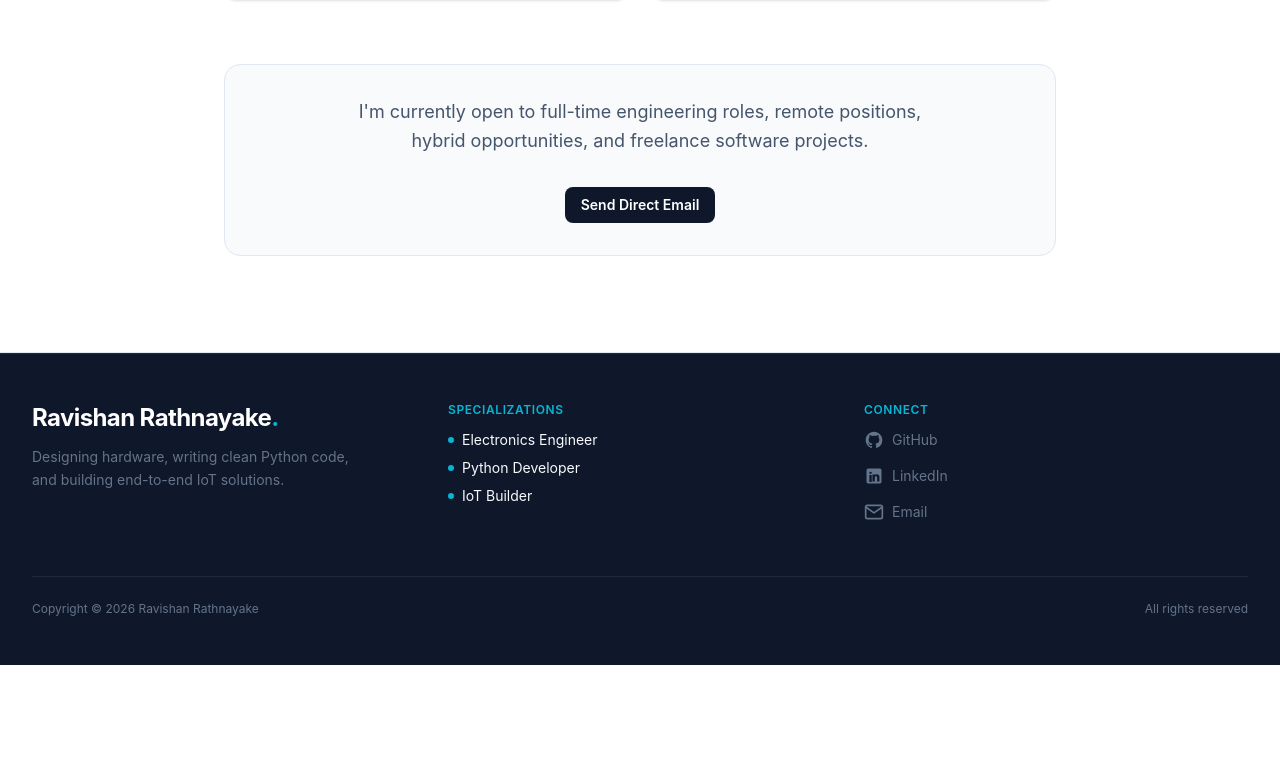
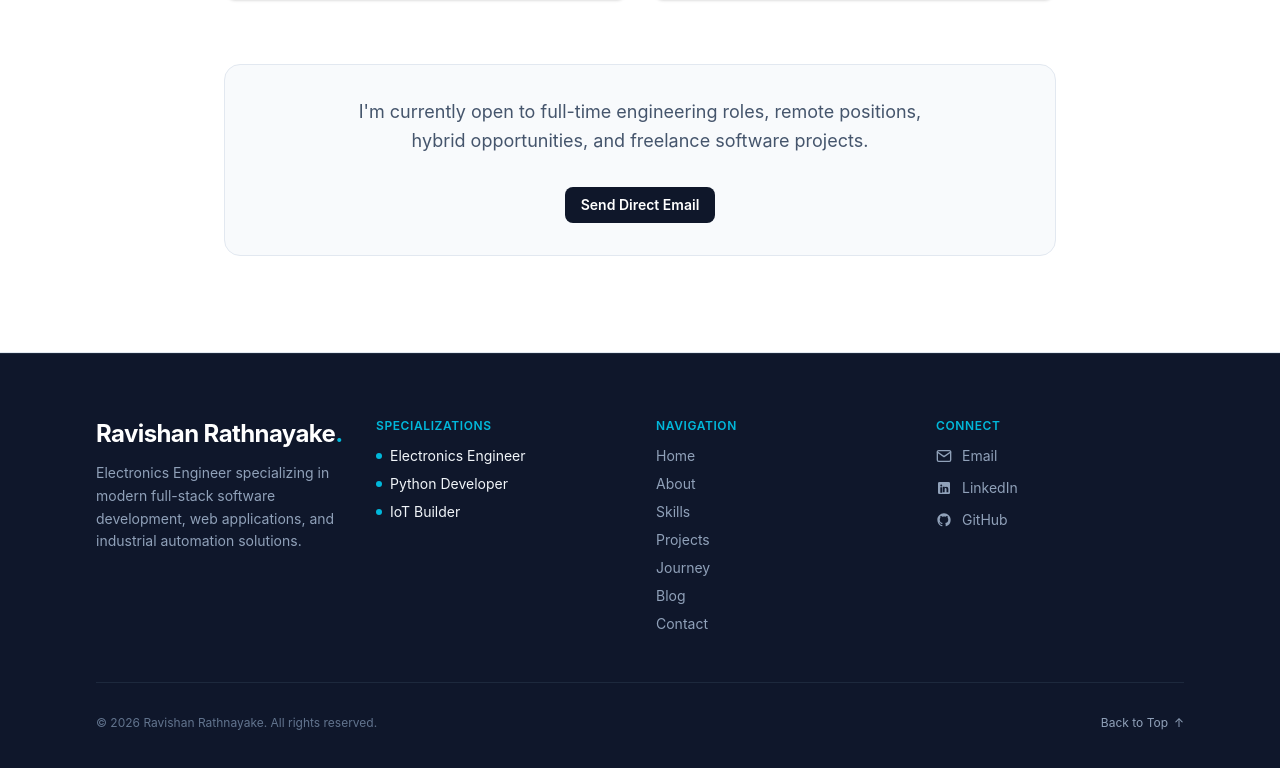
Before and after one commit to ravishan-r/ravishan-portfolio, a React (Vite) app: page / in a window 1280 px wide. Shown: the part 5591-6359 px from the top of the page. Before the commit the page ends 6256 px from the top, so only its background shows below. Built offline with nearby package versions, Linux system fonts and the light colour scheme.

Commit message:
feat: implement responsive footer with dynamic copyright and navigation reuse

```diff
--- a/src/components/layout/Footer.jsx
+++ b/src/components/layout/Footer.jsx
@@ -1,108 +1,122 @@
-import React from 'react';
+import { navigationLinks } from "../../data/navigation";
+import { CONTACTS } from "../../data/contact";
 
-const Footer = () => {
-  const roles = [
-    'Electronics Engineer',
-    'Python Developer',
-    'IoT Builder',
+// Hoisted static data array outside component scope to prevent re-allocation on re-renders
+const ROLES = [
+  "Electronics Engineer",
+  "Python Developer",
+  "IoT Builder",
 ];
 
-  const socialLinks = [
-    {
-      name: 'GitHub',
-      href: 'https://github.com',
-      icon: (
-        <svg className="w-5 h-5" fill="currentColor" viewBox="0 0 24 24">
-          <path fillRule="evenodd" clipRule="evenodd" d="M12 2C6.477 2 2 6.484 2 12.017c0 4.425 2.865 8.18 6.839 9.504.5.092.682-.217.682-.483 0-.237-.008-.868-.013-1.703-2.782.605-3.369-1.343-3.369-1.343-.454-1.158-1.11-1.466-1.11-1.466-.908-.62.069-.608.069-.608 1.003.07 1.53 1.032 1.53 1.032.892 1.53 2.341 1.088 2.91.832.092-.647.35-1.088.636-1.338-2.22-.253-4.555-1.113-4.555-4.951 0-1.093.39-1.988 1.029-2.688-.103-.253-.446-1.272.098-2.65 0 0 .84-.27 2.75 1.026A9.564 9.564 0 0112 6.844c.85.004 1.705.115 2.504.337 1.909-1.296 2.747-1.027 2.747-1.027.546 1.379.202 2.398.1 2.651.64.7 1.028 1.595 1.028 2.688 0 3.848-2.339 4.695-4.566 4.943.359.309.678.92.678 1.855 0 1.338-.012 2.419-.012 2.747 0 .268.18.58.688.482A10.019 10.019 0 0022 12.017C22 6.484 17.522 2 12 2z" />
-        </svg>
-      ),
-    },
-    {
-      name: 'LinkedIn',
-      href: 'https://linkedin.com',
-      icon: (
-        <svg className="w-5 h-5" fill="currentColor" viewBox="0 0 24 24">
-          <path d="M19 3a2 2 0 0 1 2 2v14a2 2 0 0 1-2 2H5a2 2 0 0 1-2-2V5a2 2 0 0 1 2-2h14m-.5 15.5v-5.3a3.26 3.26 0 0 0-3.26-3.26c-.85 0-1.84.52-2.28 1.3v-1.11h-2.79v8.37h2.79v-4.93c0-.77.62-1.4 1.39-1.4a1.4 1.4 0 0 1 1.4 1.4v4.93h2.75M6.46 10.9v8.37H9.25V10.9H6.46M7.86 6.77a1.45 1.45 0 1 0 0 2.9 1.45 1.45 0 0 0 0-2.9z" />
-        </svg>
-      ),
-    },
-    {
-      name: 'Email',
-      href: 'mailto:contact@example.com',
-      icon: (
-        <svg className="w-5 h-5" fill="none" stroke="currentColor" strokeWidth="2" viewBox="0 0 24 24" strokeLinecap="round" strokeLinejoin="round">
-          <path d="M4 4h16c1.1 0 2 .9 2 2v12c0 1.1-.9 2-2 2H4c-1.1 0-2-.9-2-2V6c0-1.1.9-2 2-2z" />
-          <polyline points="22,6 12,13 2,6" />
-        </svg>
-      ),
-    },
-  ];
+export default function Footer() {
+  const currentYear = new Date().getFullYear();
+  const socialLinks = CONTACTS.filter((item) => item.href);
 
   return (
-    <footer className="bg-[#0F172A] text-[#F8FAFC] border-t border-[#1E293B]">
-      <div className="max-w-7xl mx-auto px-4 sm:px-6 lg:px-8 py-12">
+    <footer className="bg-slate-900 text-slate-400 border-t border-slate-800">
+      <div className="max-w-6xl mx-auto px-4 sm:px-6 lg:px-8 py-12 lg:py-16">
 
-        {/* Main Grid: Centered on mobile, Left-aligned on Desktop */}
-        <div className="grid grid-cols-1 md:grid-cols-3 gap-8 items-start text-center md:text-left">
+        {/* Main Grid: Responsive 4-Column Layout */}
+        <div className="grid grid-cols-1 sm:grid-cols-2 md:grid-cols-4 gap-8 items-start text-center md:text-left">
 
-          {/* Identity Section */}
+          {/* Identity & Brand Section */}
           <div className="flex flex-col items-center md:items-start space-y-3">
             <h2 className="text-2xl font-bold tracking-tight text-white">
-              Ravishan Rathnayake<span className="text-[#06B6D4]">.</span>
+              Ravishan Rathnayake<span className="text-cyan-500">.</span>
             </h2>
-            <p className="text-[#64748B] text-sm leading-relaxed max-w-xs mx-auto md:mx-0">
-              Designing hardware, writing clean Python code, and building end-to-end IoT solutions.
+            <p className="text-slate-400 text-sm leading-relaxed max-w-sm mx-auto md:mx-0">
+              Electronics Engineer specializing in modern full-stack software development, web applications, and industrial automation solutions.
             </p>
           </div>
 
           {/* Specializations / Roles */}
           <div className="flex flex-col items-center md:items-start space-y-3">
-            <h3 className="text-xs font-semibold uppercase tracking-wider text-[#06B6D4]">
+            <h3 className="text-xs font-semibold uppercase tracking-wider text-cyan-500">
               Specializations
             </h3>
-            <ul className="flex flex-col items-center md:items-start space-y-2 text-sm text-[#F8FAFC]">
-              {roles.map((role) => (
-                <li key={role} className="flex items-center space-x-2">
-                  <span className="h-1.5 w-1.5 rounded-full bg-[#06B6D4]"></span>
+            <ul className="flex flex-col items-center md:items-start space-y-2 text-sm text-slate-100">
+              {ROLES.map((role) => (
+                <li key={role} className="flex items-center gap-2">
+                  <span className="h-1.5 w-1.5 rounded-full bg-cyan-500" />
                   <span>{role}</span>
                 </li>
               ))}
             </ul>
           </div>
 
-          {/* Social Links */}
+          {/* Section Navigation (Reusing NAV_LINKS) */}
           <div className="flex flex-col items-center md:items-start space-y-3">
-            <h3 className="text-xs font-semibold uppercase tracking-wider text-[#06B6D4]">
-              Connect
+            <h3 className="text-xs font-semibold uppercase tracking-wider text-cyan-500">
+              Navigation
             </h3>
-            <ul className="flex flex-col items-center md:items-start space-y-2.5">
-              {socialLinks.map((link) => (
+            <nav aria-label="Footer navigation">
+              <ul className="flex flex-col items-center md:items-start space-y-2 text-sm">
+                {navigationLinks.map((link) => (
                   <li key={link.name}>
                     <a
                       href={link.href}
-                    target="_blank"
-                    rel="noopener noreferrer"
-                    className="inline-flex items-center space-x-2 text-sm text-[#64748B] hover:text-[#06B6D4] transition-colors duration-200"
+                      className="text-slate-400 hover:text-cyan-400 transition-colors duration-200 focus:outline-none focus-visible:ring-2 focus-visible:ring-cyan-500 focus-visible:ring-offset-2 focus-visible:ring-offset-slate-900 rounded-md"
                     >
-                    {link.icon}
-                    <span>{link.name}</span>
+                      {link.name}
                     </a>
                   </li>
                 ))}
               </ul>
+            </nav>
+          </div>
+
+          {/* Connect / Social Links */}
+          <div className="flex flex-col items-center md:items-start space-y-3">
+            <h3 className="text-xs font-semibold uppercase tracking-wider text-cyan-500">
+              Connect
+            </h3>
+            <nav aria-label="Social links">
+              <ul className="space-y-2">
+                {socialLinks.map((social) => (
+                  <li key={social.id}>
+                    <a
+                      href={social.href}
+                      target={social.isExternal ? "_blank" : undefined}
+                      rel={social.isExternal ? "noopener noreferrer" : undefined}
+                      className="inline-flex items-center gap-2.5 text-sm text-slate-400 hover:text-cyan-400 transition-colors duration-200 focus:outline-none focus-visible:ring-2 focus-visible:ring-cyan-500 focus-visible:ring-offset-2 focus-visible:ring-offset-slate-900 rounded-md"
+                    >
+                      {social.icon && (
+                        <span className="w-4 h-4 text-slate-400 [&>svg]:w-4 [&>svg]:h-4">
+                          {social.icon}
+                        </span>
+                      )}
+                      <span>{social.title}</span>
+                    </a>
+                  </li>
+                ))}
+              </ul>
+            </nav>
           </div>
 
         </div>
 
-        {/* Bottom Bar / Copyright */}
-        <div className="mt-12 pt-6 border-t border-[#1E293B] flex flex-col sm:flex-row justify-between items-center text-center sm:text-left text-xs text-[#64748B] space-y-2 sm:space-y-0">
-          <p>Copyright © 2026 Ravishan Rathnayake</p>
-          <p>All rights reserved</p>
+        {/* Bottom Bar: Copyright & Back to Top */}
+        <div className="mt-12 pt-8 border-t border-slate-800 flex flex-col sm:flex-row items-center justify-between gap-4 text-xs text-slate-500">
+          <p>
+            &copy; {currentYear} Ravishan Rathnayake. All rights reserved.
+          </p>
+
+          <a
+            href="#hero"
+            className="group inline-flex items-center gap-1.5 text-slate-400 hover:text-cyan-400 transition-colors duration-200 focus:outline-none focus-visible:ring-2 focus-visible:ring-cyan-500 focus-visible:ring-offset-2 focus-visible:ring-offset-slate-900 rounded-md"
+            aria-label="Back to top of page"
+          >
+            <span>Back to Top</span>
+            <span
+              aria-hidden="true"
+              className="transition-transform duration-200 group-hover:-translate-y-0.5"
+            >
+              &uarr;
+            </span>
+          </a>
         </div>
 
       </div>
     </footer>
   );
-};
-
-export default Footer;
+}
--- a/src/components/ui/ContactCard.jsx
+++ b/src/components/ui/ContactCard.jsx
@@ -1,8 +1,9 @@
 export default function ContactCard({ contact }) {
-  const { title, value, href, isExternal, description } = contact;
+  const { title, value, href, isExternal, description, icon } = contact;
 
   const cardContent = (
     <>
+      <div className="flex items-start justify-between gap-4">
         <div className="space-y-1">
           <span className="text-xs font-semibold uppercase tracking-wider text-cyan-600">
             {title}
@@ -11,6 +12,15 @@ export default function ContactCard({ contact }) {
             {value}
           </h3>
         </div>
+
+        {/* Icon Badge Container */}
+        {icon && (
+          <div className="p-2.5 rounded-lg bg-slate-100 text-slate-600 group-hover:bg-cyan-50 group-hover:text-cyan-600 transition-colors duration-200 flex-shrink-0">
+            {icon}
+          </div>
+        )}
+      </div>
+
       {description && (
         <p className="text-sm text-slate-600 leading-relaxed pt-2 border-t border-slate-100">
           {description}
@@ -19,11 +29,9 @@ export default function ContactCard({ contact }) {
     </>
   );
 
-  // Replaced plain focus with focus-visible and removed unnecessary justify-between
   const cardStyles =
     "group p-6 rounded-xl bg-white border border-slate-200 shadow-sm hover:border-slate-300 hover:shadow-md transition-all duration-200 flex flex-col space-y-4 focus:outline-none focus-visible:ring-2 focus-visible:ring-cyan-500 focus-visible:ring-offset-2";
 
-  // If a link exists, render as an interactive <a> element using explicit isExternal flag
   if (href) {
     return (
       <a
@@ -37,6 +45,5 @@ export default function ContactCard({ contact }) {
     );
   }
 
-  // Static fallback card
   return <div className={cardStyles}>{cardContent}</div>;
 }
--- a/src/data/contact.js
+++ /dev/null
@@ -1,34 +0,0 @@
-export const CONTACTS = [
-  {
-    id: "email",
-    title: "Email",
-    value: "ravishan.dev@gmail.com",
-    href: "mailto:ravishan.dev@gmail.com",
-    isExternal: false,
-    description: "Best for formal inquiries and job opportunities.",
-  },
-  {
-    id: "linkedin",
-    title: "LinkedIn",
-    value: "linkedin.com/in/ravishan",
-    href: "https://linkedin.com/in/ravishan",
-    isExternal: true,
-    description: "Let's connect professionally and exchange updates.",
-  },
-  {
-    id: "github",
-    title: "GitHub",
-    value: "github.com/ravishan-rathnayake",
-    href: "https://github.com/ravishan-rathnayake",
-    isExternal: true,
-    description: "Explore my open-source repositories and side projects.",
-  },
-  {
-    id: "location",
-    title: "Location",
-    value: "Sri Lanka (Open to Remote)",
-    href: null,
-    isExternal: false,
-    description: "Available for full-time remote or hybrid engineering roles.",
-  },
-];
--- /dev/null
+++ b/src/data/contact.jsx
@@ -0,0 +1,57 @@
+// src/data/contact.jsx
+export const CONTACTS = [
+  {
+    id: "email",
+    title: "Email",
+    value: "ravishan.dev@gmail.com",
+    href: "mailto:ravishan.dev@gmail.com",
+    isExternal: false,
+    description: "Best for formal inquiries and job opportunities.",
+    icon: (
+      <svg className="w-5 h-5" fill="none" stroke="currentColor" strokeWidth="2" viewBox="0 0 24 24" strokeLinecap="round" strokeLinejoin="round">
+        <path d="M4 4h16c1.1 0 2 .9 2 2v12c0 1.1-.9 2-2 2H4c-1.1 0-2-.9-2-2V6c0-1.1.9-2 2-2z" />
+        <polyline points="22,6 12,13 2,6" />
+      </svg>
+    ),
+  },
+  {
+    id: "linkedin",
+    title: "LinkedIn",
+    value: "linkedin.com/in/ravishan",
+    href: "https://linkedin.com/in/ravishan",
+    isExternal: true,
+    description: "Let's connect professionally and exchange updates.",
+    icon: (
+      <svg className="w-5 h-5" fill="currentColor" viewBox="0 0 24 24">
+        <path d="M19 3a2 2 0 0 1 2 2v14a2 2 0 0 1-2 2H5a2 2 0 0 1-2-2V5a2 2 0 0 1 2-2h14m-.5 15.5v-5.3a3.26 3.26 0 0 0-3.26-3.26c-.85 0-1.84.52-2.28 1.3v-1.11h-2.79v8.37h2.79v-4.93c0-.77.62-1.4 1.39-1.4a1.4 1.4 0 0 1 1.4 1.4v4.93h2.75M6.46 10.9v8.37H9.25V10.9H6.46M7.86 6.77a1.45 1.45 0 1 0 0 2.9 1.45 1.45 0 0 0 0-2.9z" />
+      </svg>
+    ),
+  },
+  {
+    id: "github",
+    title: "GitHub",
+    value: "github.com/ravishan-rathnayake",
+    href: "https://github.com/ravishan-rathnayake",
+    isExternal: true,
+    description: "Explore my open-source repositories and side projects.",
+    icon: (
+      <svg className="w-5 h-5" fill="currentColor" viewBox="0 0 24 24">
+        <path fillRule="evenodd" clipRule="evenodd" d="M12 2C6.477 2 2 6.484 2 12.017c0 4.425 2.865 8.18 6.839 9.504.5.092.682-.217.682-.483 0-.237-.008-.868-.013-1.703-2.782.605-3.369-1.343-3.369-1.343-.454-1.158-1.11-1.466-1.11-1.466-.908-.62.069-.608.069-.608 1.003.07 1.53 1.032 1.53 1.032.892 1.53 2.341 1.088 2.91.832.092-.647.35-1.088.636-1.338-2.22-.253-4.555-1.113-4.555-4.951 0-1.093.39-1.988 1.029-2.688-.103-.253-.446-1.272.098-2.65 0 0 .84-.27 2.75 1.026A9.564 9.564 0 0112 6.844c.85.004 1.705.115 2.504.337 1.909-1.296 2.747-1.027 2.747-1.027.546 1.379.202 2.398.1 2.651.64.7 1.028 1.595 1.028 2.688 0 3.848-2.339 4.695-4.566 4.943.359.309.678.92.678 1.855 0 1.338-.012 2.419-.012 2.747 0 .268.18.58.688.482A10.019 10.019 0 0022 12.017C22 6.484 17.522 2 12 2z" />
+      </svg>
+    ),
+  },
+  {
+    id: "location",
+    title: "Location",
+    value: "Sri Lanka (Open to Remote)",
+    href: null,
+    isExternal: false,
+    description: "Available for full-time remote or hybrid engineering roles.",
+    icon: (
+      <svg className="w-5 h-5" fill="none" stroke="currentColor" strokeWidth="2" viewBox="0 0 24 24" strokeLinecap="round" strokeLinejoin="round">
+        <path d="M21 10c0 7-9 13-9 13s-9-6-9-13a9 9 0 0 1 18 0z" />
+        <circle cx="12" cy="10" r="3" />
+      </svg>
+    ),
+  },
+];
```
Lines whose indentation alone changed are shown as unchanged.
